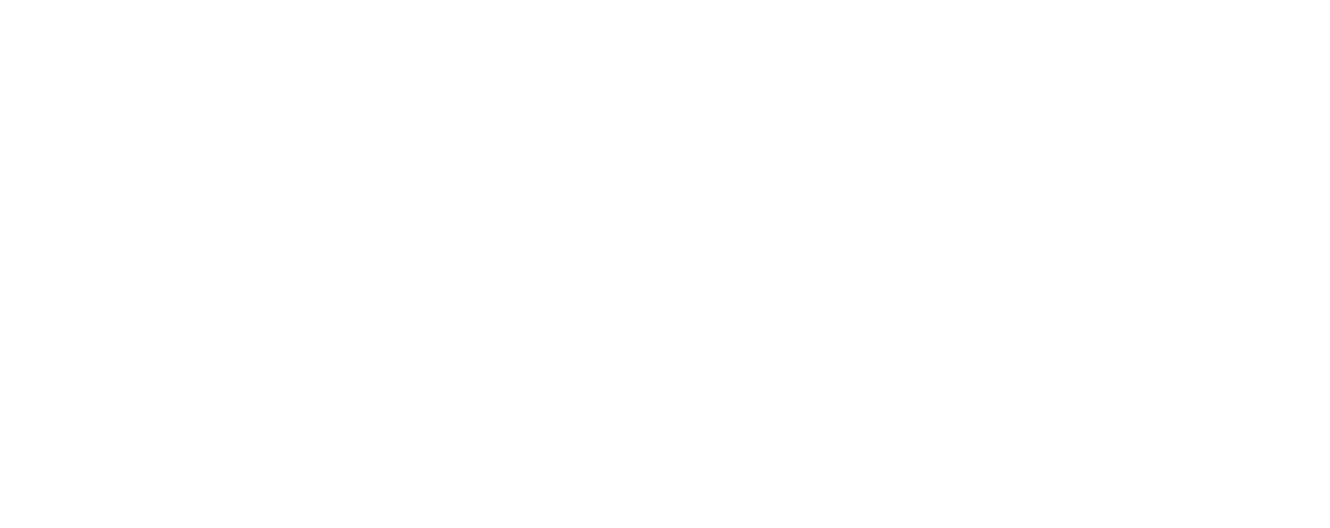
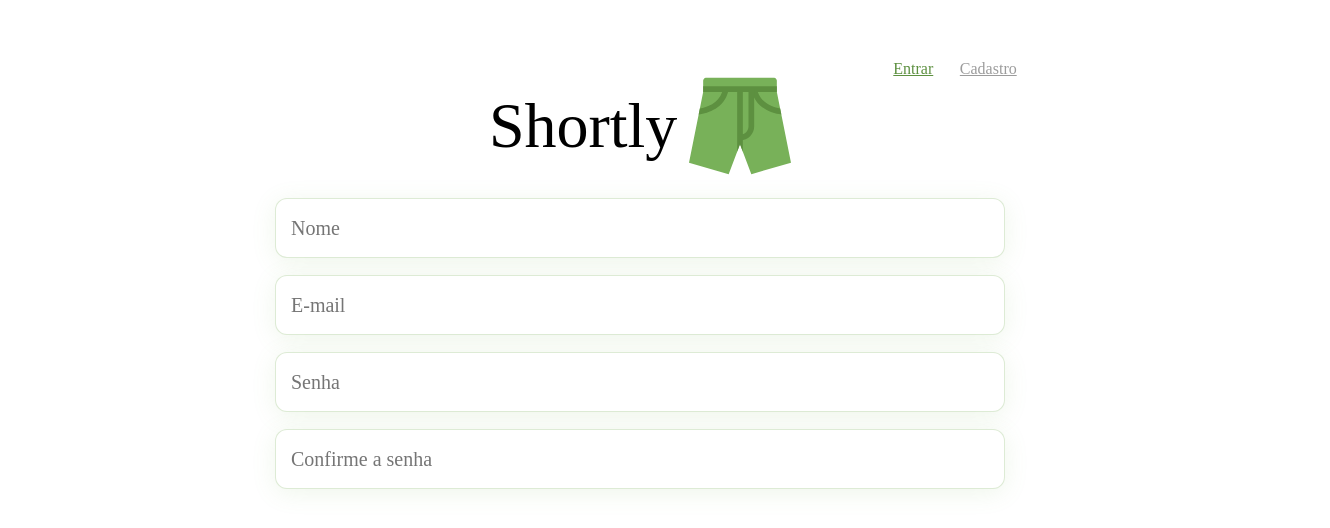
Before and after one commit to andressafirmino/P17-Shortly-Front, a React (Vite) app: page /signup in a window 1280 px wide. Shown: the top 528 px of the page, 1330 px wide, since content can reach past the window. Built offline with nearby package versions, Linux system fonts and the light colour scheme.

Commit message:
feat: Menu component

```diff
--- a/src/components/Menu.jsx
+++ b/src/components/Menu.jsx
@@ -4,28 +4,33 @@ import styled from "styled-components";
 
 export default function Menu() {
     return (
-        <>
-        <Menu>
+        <MenuContainer>
+            <MenuLinks>
                 <Link className="login" to="/login">Entrar</Link>
-                <Link className="signup" to="/sign-up">Cadastro</Link>
-            </Menu>
+                <Link className="signup" to="/signup">Cadastro</Link>
+            </MenuLinks>
             <LogoContainer>
                 <p>Shortly</p>
                 <img src={Logo} />
             </LogoContainer>
-            </>
+        </MenuContainer>
     )
 }
-//const MenuContainer =
-const Menu = styled.div`
+const MenuContainer = styled.div`
+    display: flex;
+    flex-direction: column;
+    justify-content: center;
+    align-items: center;
+`
+const MenuLinks = styled.div`
     width: 150px;
     height: 18px;
     display: flex;
     justify-content: space-around;
     align-items: center;
     position: fixed;
-    right: 50px;
-    top: 40px;
+    right: 250px;
+    top: 60px;
     link {
         font-size: 14px;
         font-weight: 400;
--- a/src/main.jsx
+++ b/src/main.jsx
@@ -1,10 +1,13 @@
 import React from 'react'
 import ReactDOM from 'react-dom/client'
-import './index.css'
 import App from './App'
+import ResetStyle from './style/ResetStyle'
+import GlobalStyle from './style/GlobalStyle'
 
 ReactDOM.createRoot(document.getElementById('root')).render(
   <React.StrictMode>
+    <ResetStyle />
+    <GlobalStyle />
     <App />
   </React.StrictMode>,
 )
--- a/src/pages/HomePage.jsx
+++ b/src/pages/HomePage.jsx
@@ -1,10 +1,11 @@
 import styled from "styled-components";
 import Trofeu from "../Image/Trofeu.svg"
+import Menu from "../components/Menu";
 
 export default function HomePage() {
     return (
         <HomeContainer>
-
+            <Menu/>
             <RankingContainer>
                 <div className="title">
                     <img src={Trofeu} />
@@ -18,10 +19,7 @@ export default function HomePage() {
 }
 
 const HomeContainer = styled.div`
-    display: flex;
-    flex-direction: column;
-    justify-content: center;
-    align-items: center;
+
     .text {
         width: 728px;
         height: 45px;
--- a/src/pages/SignUpPage.jsx
+++ b/src/pages/SignUpPage.jsx
@@ -1,5 +1,27 @@
-export default function SignUp () {
-    return(
-        <h1></h1>
+import styled from "styled-components";
+import Menu from "../components/Menu";
+import { useState } from "react";
+
+export default function SignUp() {
+    const [name, setName] = useState('');
+    const [email, setEmail] = useState('');
+    const [password, setPassword] = useState('');
+    const [confirmPassword, setConfirmPassword] = useState('');
+    const [disabled, setDisabled] = useState(false);
+
+    return (
+        <SignUpContainer>
+            <Menu />
+            <form>
+                <input placeholder="Nome" type="text" required value={name} onChange={(e) => setName(e.target.value)} disabled={disabled} data-test="name" />
+                <input placeholder="E-mail" type="email" required value={email} onChange={(e) => setEmail(e.target.value)} disabled={disabled} data-test="email" />
+                <input placeholder="Senha" type="password" autoComplete="new-password" required value={password} onChange={(e) => setPassword(e.target.value)} disabled={disabled} data-test="password" />
+                <input placeholder="Confirme a senha" type="password" autoComplete="new-password" required value={confirmPassword} onChange={(e) => setConfirmPassword(e.target.value)} disabled={disabled} data-test="conf-password" />
+            </form>
+        </SignUpContainer>
     )
 }
+
+const SignUpContainer = styled.div`
+
+`
--- a/src/style/GlobalStyle.js
+++ b/src/style/GlobalStyle.js
@@ -6,6 +6,52 @@ const GlobalStyle = createGlobalStyle`
         font-style: normal;
         font-weight: 400;
         box-sizing: border-box;
+
+        input {
+            width: 769px;
+            height: 60px;
+            font-size: 20px;
+            width: calc(100% - 30px);
+            border-radius: 5px;
+            outline: none;
+            padding: 15px;
+            margin: 1px;
+            border-radius: 12px;
+            border: 1px solid rgba(120, 177, 89, 0.25);
+            background: #FFF;
+            box-shadow: 0px 4px 24px 0px rgba(120, 177, 89, 0.12);
+
+            :focus {
+                border: 2px solid #ffb6b6;
+                margin: 0px;
+            }
+        }
+        form {
+            display: flex;
+            flex-direction: column;
+            justify-content: center;
+            align-items: center;
+            gap: 15px;
+            width: 760px;
+            border-radius: 5px;
+            margin: 0 auto;
+        }
+        button {
+            width: 182px;
+            height: 60px;
+            outline: none;
+            border: none;
+            border-radius: 5px;
+            background-color: #5D9040;
+            font-size: 20px;
+            font-weight: 600;
+            color: #fff;
+            cursor: pointer;
+            padding: 12px;
+        }
+        link {
+            text-decoration: none;
+        }
     }
 `
 export default GlobalStyle
```
